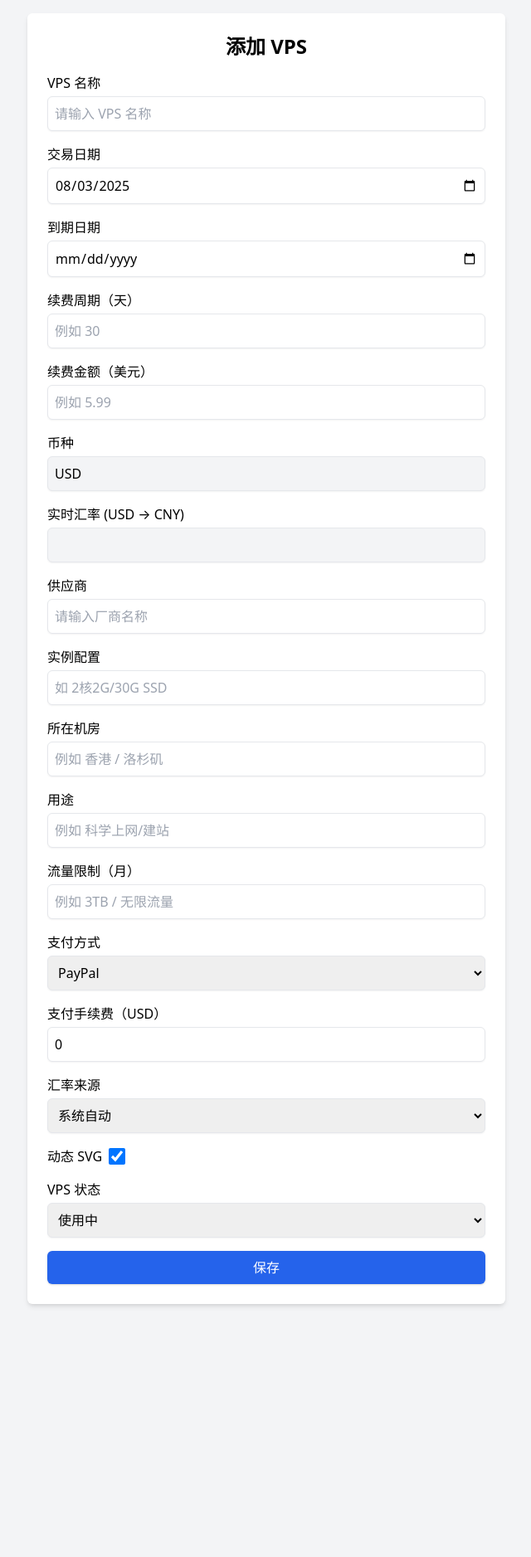
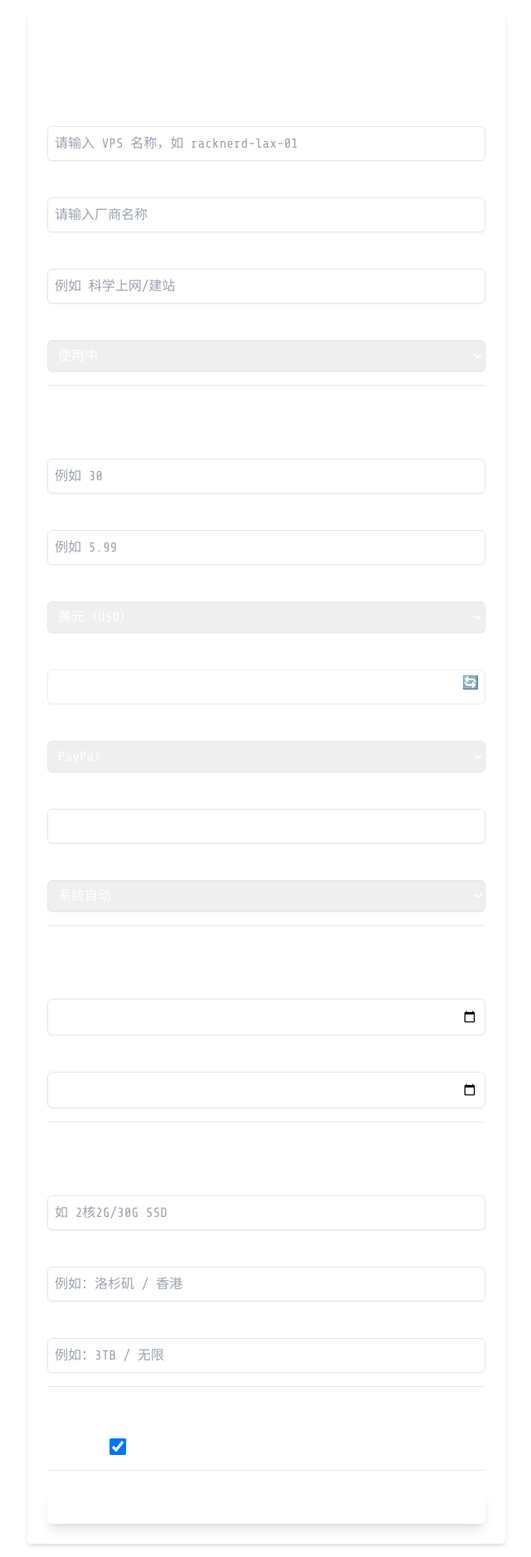
Before and after one commit to podcctv/vps-value-calculator, a Flask app: page /vps/new in a window 1280 px wide. Shown: the whole page at 83% size, without its empty margins (319-959 px from the left). Before the commit the page ends 1575 px from the top, so only its background shows below. Run offline with Flask 3, Linux system fonts and the light colour scheme; the visitor is signed in with stand-in values (Sample User, id 1).

Commit message:
feat: enhance vps form with currency and payment options

```diff
--- a/templates/add_vps.html
+++ b/templates/add_vps.html
@@ -4,11 +4,12 @@
   <meta charset="UTF-8">
   <title>添加 VPS</title>
   <link rel="stylesheet" href="https://cdnjs.cloudflare.com/ajax/libs/tailwindcss/2.2.19/tailwind.min.css" integrity="sha512-wnea99uKIC3TJF7v4eKk4Y+lMz2Mklv18+r4na2Gn1abDRPPOeef95xTzdwGD9e6zXJBteMIhZ1+68QC5byJZw==" crossorigin="anonymous" referrerpolicy="no-referrer" />
+  <link href="https://fonts.googleapis.com/css2?family=Share+Tech+Mono&display=swap" rel="stylesheet" />
   <script crossorigin src="https://unpkg.com/react@18/umd/react.development.js"></script>
   <script crossorigin src="https://unpkg.com/react-dom@18/umd/react-dom.development.js"></script>
   <script src="https://unpkg.com/@babel/standalone@7/babel.min.js"></script>
 </head>
-<body class="bg-gray-100">
+<body class="bg-[#1a1a1a] text-white" style="font-family: 'Share Tech Mono', monospace;">
   <div id="root"></div>
   <script>
     window.initialData = {{ vps_data|tojson|safe if vps_data else 'null' }};
@@ -42,7 +43,7 @@
       const isEdit = Boolean(window.initialData);
 
       const fetchRate = () => {
-        fetch('https://open.er-api.com/v6/latest/USD')
+        fetch(`https://open.er-api.com/v6/latest/${form.currency}`)
           .then(res => res.json())
           .then(data => {
             if (data && data.rates && data.rates.CNY) {
@@ -53,10 +54,10 @@
       };
 
       useEffect(() => {
-        if (form.exchange_rate_source === 'system' && !isEdit) {
+        if (form.exchange_rate_source === 'system') {
           fetchRate();
         }
-      }, [form.exchange_rate_source, isEdit]);
+      }, [form.currency, form.exchange_rate_source]);
 
       const handleChange = (e) => {
         const { name, value, type, checked } = e.target;
@@ -69,107 +70,120 @@
 
       return (
         <div className="min-h-screen flex items-center justify-center p-4">
-          <div className="bg-white p-6 rounded-md shadow-md w-full max-w-xl">
+          <div className="bg-slate-800 p-6 rounded-md shadow-md w-full max-w-xl">
             <h1 className="text-2xl font-semibold mb-4 text-center">{isEdit ? '编辑 VPS' : '添加 VPS'}</h1>
-            <form method="post" onSubmit={handleSubmit} className="space-y-4">
+            <form method="post" onSubmit={handleSubmit} className="space-y-6">
+              <fieldset className="border-b border-slate-600 pb-4 mb-4">
+                <legend className="text-lg mb-2">基础信息</legend>
                 <div className="flex flex-col">
                   <label className="mb-1">VPS 名称</label>
-                <input name="name" value={form.name} onChange={handleChange} placeholder="请输入 VPS 名称" className="border rounded-md shadow-sm p-2" required />
+                  <input name="name" value={form.name} onChange={handleChange} placeholder="请输入 VPS 名称，如 racknerd-lax-01" className="border border-slate-600 bg-slate-900 rounded-md shadow-sm p-2 text-white" required />
                 </div>
+                <div className="flex flex-col mt-4">
+                  <label className="mb-1">供应商</label>
+                  <input name="vendor_name" value={form.vendor_name} onChange={handleChange} placeholder="请输入厂商名称" className="border border-slate-600 bg-slate-900 rounded-md shadow-sm p-2 text-white" />
+                </div>
+                <div className="flex flex-col mt-4">
+                  <label className="mb-1">用途</label>
+                  <input name="purpose" value={form.purpose} onChange={handleChange} placeholder="例如 科学上网/建站" className="border border-slate-600 bg-slate-900 rounded-md shadow-sm p-2 text-white" />
+                </div>
+                <div className="flex flex-col mt-4">
+                  <label className="mb-1">VPS 状态</label>
+                  <select name="status" value={form.status} onChange={handleChange} className="border border-slate-600 bg-slate-900 rounded-md shadow-sm p-2 text-white">
+                    <option value="active">使用中</option>
+                    <option value="sold">已转手</option>
+                  </select>
+                </div>
+              </fieldset>
 
-              <div className="flex flex-col">
-                <label className="mb-1">交易日期</label>
-                <input type="date" name="transaction_date" value={form.transaction_date} onChange={handleChange} placeholder="请选择交易时间" className="border rounded-md shadow-sm p-2" required />
-              </div>
-
-              <div className="flex flex-col">
-                <label className="mb-1">到期日期</label>
-                <input type="date" name="expiry_date" value={form.expiry_date} onChange={handleChange} placeholder="请选择到期时间" className="border rounded-md shadow-sm p-2" />
-              </div>
-
+              <fieldset className="border-b border-slate-600 pb-4 mb-4">
+                <legend className="text-lg mb-2">续费信息</legend>
                 <div className="flex flex-col">
                   <label className="mb-1">续费周期（天）</label>
-                <input type="number" name="renewal_days" value={form.renewal_days} onChange={handleChange} placeholder="例如 30" className="border rounded-md shadow-sm p-2" />
+                  <input type="number" name="renewal_days" value={form.renewal_days} onChange={handleChange} placeholder="例如 30" className="border border-slate-600 bg-slate-900 rounded-md shadow-sm p-2 text-white" />
                 </div>
-
-              <div className="flex flex-col">
-                <label className="mb-1">续费金额（美元）</label>
-                <input type="number" step="0.01" name="renewal_price" value={form.renewal_price} onChange={handleChange} placeholder="例如 5.99" className="border rounded-md shadow-sm p-2" />
+                <div className="flex flex-col mt-4">
+                  <label className="mb-1">续费金额</label>
+                  <input type="number" step="0.01" name="renewal_price" value={form.renewal_price} onChange={handleChange} placeholder="例如 5.99" className="border border-slate-600 bg-slate-900 rounded-md shadow-sm p-2 text-white" />
                 </div>
-
-              <div className="flex flex-col">
+                <div className="flex flex-col mt-4">
                   <label className="mb-1">币种</label>
-                <input type="text" name="currency" value={form.currency} readOnly className="border rounded-md shadow-sm p-2 bg-gray-100" />
-              </div>
-
-              <div className="flex flex-col">
-                <label className="mb-1">实时汇率 (USD → CNY)</label>
-                <input type="number" step="0.0001" name="exchange_rate" value={form.exchange_rate} onChange={handleChange} readOnly={form.exchange_rate_source === 'system'} className={`border rounded-md shadow-sm p-2 ${form.exchange_rate_source === 'system' ? 'bg-gray-100' : ''}`} />
-              </div>
-
-              <div className="flex flex-col">
-                <label className="mb-1">供应商</label>
-                <input name="vendor_name" value={form.vendor_name} onChange={handleChange} placeholder="请输入厂商名称" className="border rounded-md shadow-sm p-2" />
-              </div>
-
-              <div className="flex flex-col">
-                <label className="mb-1">实例配置</label>
-                <input name="instance_config" value={form.instance_config} onChange={handleChange} placeholder="如 2核2G/30G SSD" className="border rounded-md shadow-sm p-2" />
-              </div>
-
-              <div className="flex flex-col">
-                <label className="mb-1">所在机房</label>
-                <input name="location" value={form.location} onChange={handleChange} placeholder="例如 香港 / 洛杉矶" className="border rounded-md shadow-sm p-2" />
-              </div>
-
-              <div className="flex flex-col">
-                <label className="mb-1">用途</label>
-                <input name="purpose" value={form.purpose} onChange={handleChange} placeholder="例如 科学上网/建站" className="border rounded-md shadow-sm p-2" />
-              </div>
-
-              <div className="flex flex-col">
-                <label className="mb-1">流量限制（月）</label>
-                <input name="traffic_limit" value={form.traffic_limit} onChange={handleChange} placeholder="例如 3TB / 无限流量" className="border rounded-md shadow-sm p-2" />
-              </div>
-
-              <div className="flex flex-col">
-                <label className="mb-1">支付方式</label>
-                <select name="payment_method" value={form.payment_method} onChange={handleChange} className="border rounded-md shadow-sm p-2">
-                  <option value="PayPal">PayPal</option>
-                  <option value="信用卡">信用卡</option>
-                  <option value="Crypto">Crypto</option>
+                  <select name="currency" className="border border-slate-600 bg-slate-900 rounded-md shadow-sm p-2 text-white" value={form.currency} onChange={handleChange}>
+                    <option value="USD">美元（USD）</option>
+                    <option value="CNY">人民币（CNY）</option>
+                    <option value="EUR">欧元（EUR）</option>
+                    <option value="JPY">日元（JPY）</option>
+                    <option value="HKD">港币（HKD）</option>
                   </select>
                 </div>
-
-              <div className="flex flex-col">
+                <div className="flex flex-col mt-4 relative">
+                  <label className="mb-1">实时汇率 (→ CNY)</label>
+                  <input type="number" step="0.0001" name="exchange_rate" value={form.exchange_rate} onChange={handleChange} readOnly={form.exchange_rate_source === 'system'} className={`border border-slate-600 bg-slate-900 rounded-md shadow-sm p-2 text-white ${form.exchange_rate_source === 'system' ? 'opacity-75' : ''}`} />
+                  {form.exchange_rate_source === 'system' && <span className="absolute right-2 top-8">🔄</span>}
+                </div>
+                <div className="flex flex-col mt-4">
+                  <label className="mb-1">支付方式</label>
+                  <select name="payment_method" value={form.payment_method} onChange={handleChange} className="border border-slate-600 bg-slate-900 rounded-md shadow-sm p-2 text-white">
+                    <option>PayPal</option>
+                    <option>信用卡</option>
+                    <option>支付宝</option>
+                    <option>微信支付</option>
+                    <option>加密货币</option>
+                    <option>银联转账</option>
+                  </select>
+                </div>
+                <div className="flex flex-col mt-4">
                   <label className="mb-1">支付手续费（USD）</label>
-                <input type="number" step="0.01" name="transaction_fee" value={form.transaction_fee} onChange={handleChange} placeholder="例如 0.5" className="border rounded-md shadow-sm p-2" />
+                  <input type="number" step="0.01" name="transaction_fee" value={form.transaction_fee} onChange={handleChange} placeholder="如：0.5，单位 USD" className="border border-slate-600 bg-slate-900 rounded-md shadow-sm p-2 text-white" />
                 </div>
-
-              <div className="flex flex-col">
+                <div className="flex flex-col mt-4">
                   <label className="mb-1">汇率来源</label>
-                <select name="exchange_rate_source" value={form.exchange_rate_source} onChange={handleChange} className="border rounded-md shadow-sm p-2">
+                  <select name="exchange_rate_source" value={form.exchange_rate_source} onChange={handleChange} className="border border-slate-600 bg-slate-900 rounded-md shadow-sm p-2 text-white">
                     <option value="system">系统自动</option>
                     <option value="custom">自定义</option>
                   </select>
                 </div>
+              </fieldset>
 
+              <fieldset className="border-b border-slate-600 pb-4 mb-4">
+                <legend className="text-lg mb-2">时间信息</legend>
+                <div className="flex flex-col">
+                  <label className="mb-1">交易日期</label>
+                  <input type="date" name="transaction_date" value={form.transaction_date} onChange={handleChange} placeholder="请选择交易时间" className="border border-slate-600 bg-slate-900 rounded-md shadow-sm p-2 text-white" required />
+                </div>
+                <div className="flex flex-col mt-4">
+                  <label className="mb-1">到期日期</label>
+                  <input type="date" name="expiry_date" value={form.expiry_date} onChange={handleChange} placeholder="请选择到期时间" className="border border-slate-600 bg-slate-900 rounded-md shadow-sm p-2 text-white" />
+                </div>
+              </fieldset>
+
+              <fieldset className="border-b border-slate-600 pb-4 mb-4">
+                <legend className="text-lg mb-2">系统信息</legend>
+                <div className="flex flex-col">
+                  <label className="mb-1">实例配置</label>
+                  <input name="instance_config" value={form.instance_config} onChange={handleChange} placeholder="如 2核2G/30G SSD" className="border border-slate-600 bg-slate-900 rounded-md shadow-sm p-2 text-white" />
+                </div>
+                <div className="flex flex-col mt-4">
+                  <label className="mb-1">所在机房</label>
+                  <input name="location" value={form.location} onChange={handleChange} placeholder="例如：洛杉矶 / 香港" className="border border-slate-600 bg-slate-900 rounded-md shadow-sm p-2 text-white" />
+                </div>
+                <div className="flex flex-col mt-4">
+                  <label className="mb-1">流量限制（月）</label>
+                  <input name="traffic_limit" value={form.traffic_limit} onChange={handleChange} placeholder="例如：3TB / 无限" className="border border-slate-600 bg-slate-900 rounded-md shadow-sm p-2 text-white" />
+                </div>
+              </fieldset>
+
+              <fieldset className="border-b border-slate-600 pb-4 mb-4">
+                <legend className="text-lg mb-2">设置项</legend>
                 <div className="flex items-center">
                   <label className="mr-2">动态 SVG</label>
                   <input type="checkbox" name="dynamic_svg" checked={form.dynamic_svg} onChange={handleChange} className="h-5 w-5" />
                 </div>
-
-              <div className="flex flex-col">
-                <label className="mb-1">VPS 状态</label>
-                <select name="status" value={form.status} onChange={handleChange} className="border rounded-md shadow-sm p-2">
-                  <option value="active">使用中</option>
-                  <option value="sold">已转手</option>
-                </select>
-              </div>
+              </fieldset>
 
               <input type="hidden" name="update_cycle" value={form.update_cycle} />
 
-              <button type="submit" className="w-full py-2 px-4 bg-blue-600 text-white rounded-md shadow">保存</button>
+              <button type="submit" className="w-full py-2 px-4 bg-cyan-600 hover:bg-cyan-500 text-white rounded-md shadow-lg">保存</button>
             </form>
           </div>
         </div>
```
Lines whose indentation alone changed are shown as unchanged.
